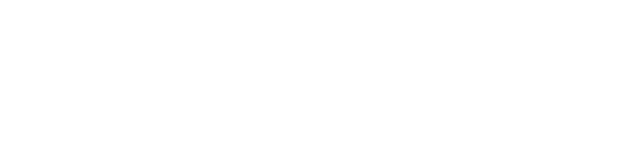
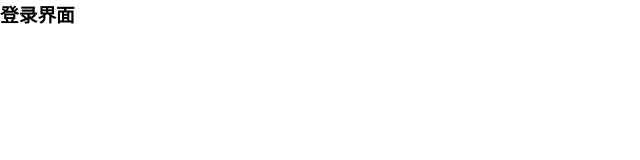
Before and after one commit to tianjiaxinag/porject_02, a plain HTML site: page index.html in a window 1280 px wide. Shown: the whole page, without its empty margins (0-640 px from the left). Drawn offline with Linux system fonts and the light colour scheme.

Commit message:
登录页面

```diff
--- a/index.html
+++ b/index.html
@@ -10,6 +10,7 @@
 </head>
 
 <body>
+    <h3>登录界面</h3>
     <script src="./index.js"></script>
 </body>
 
```
